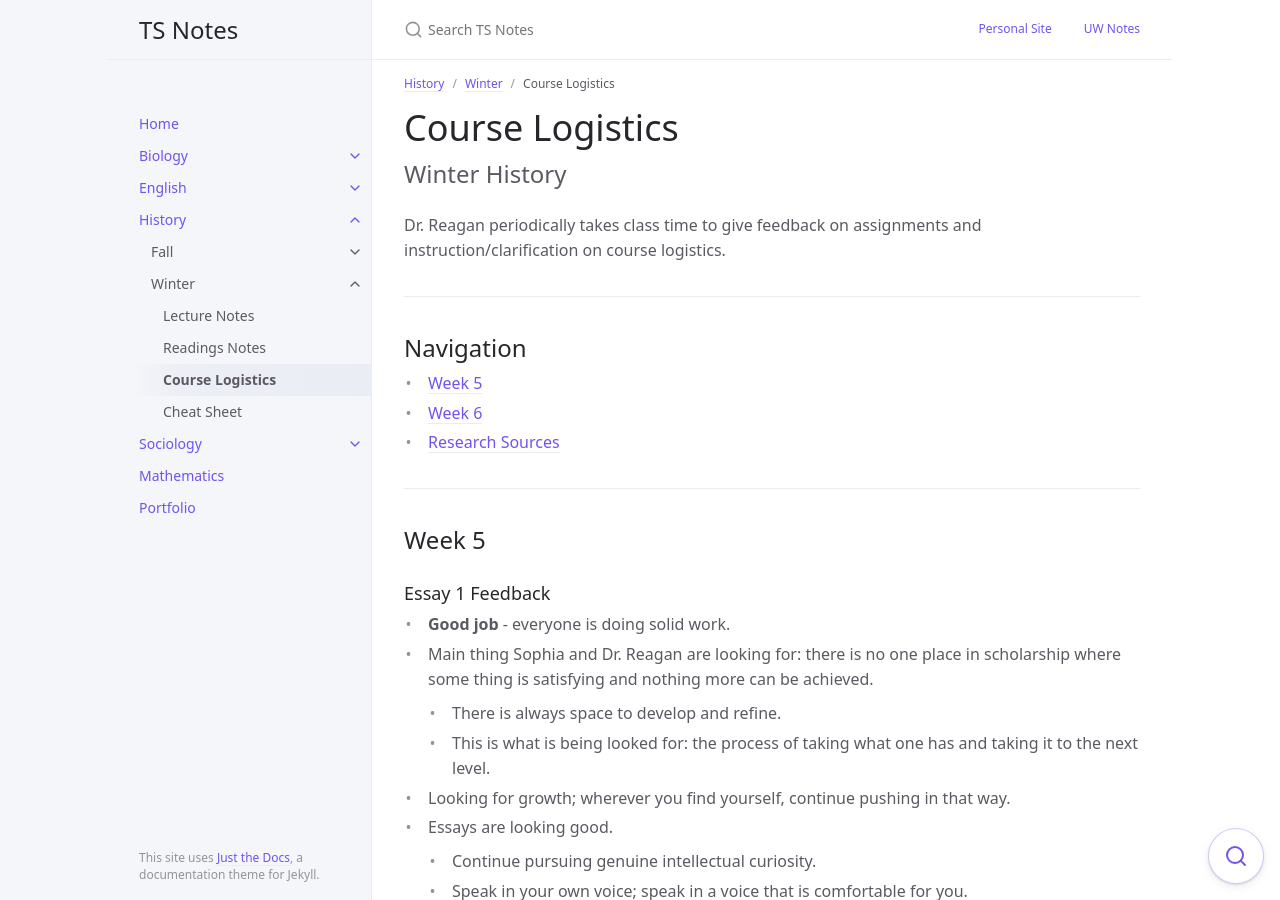
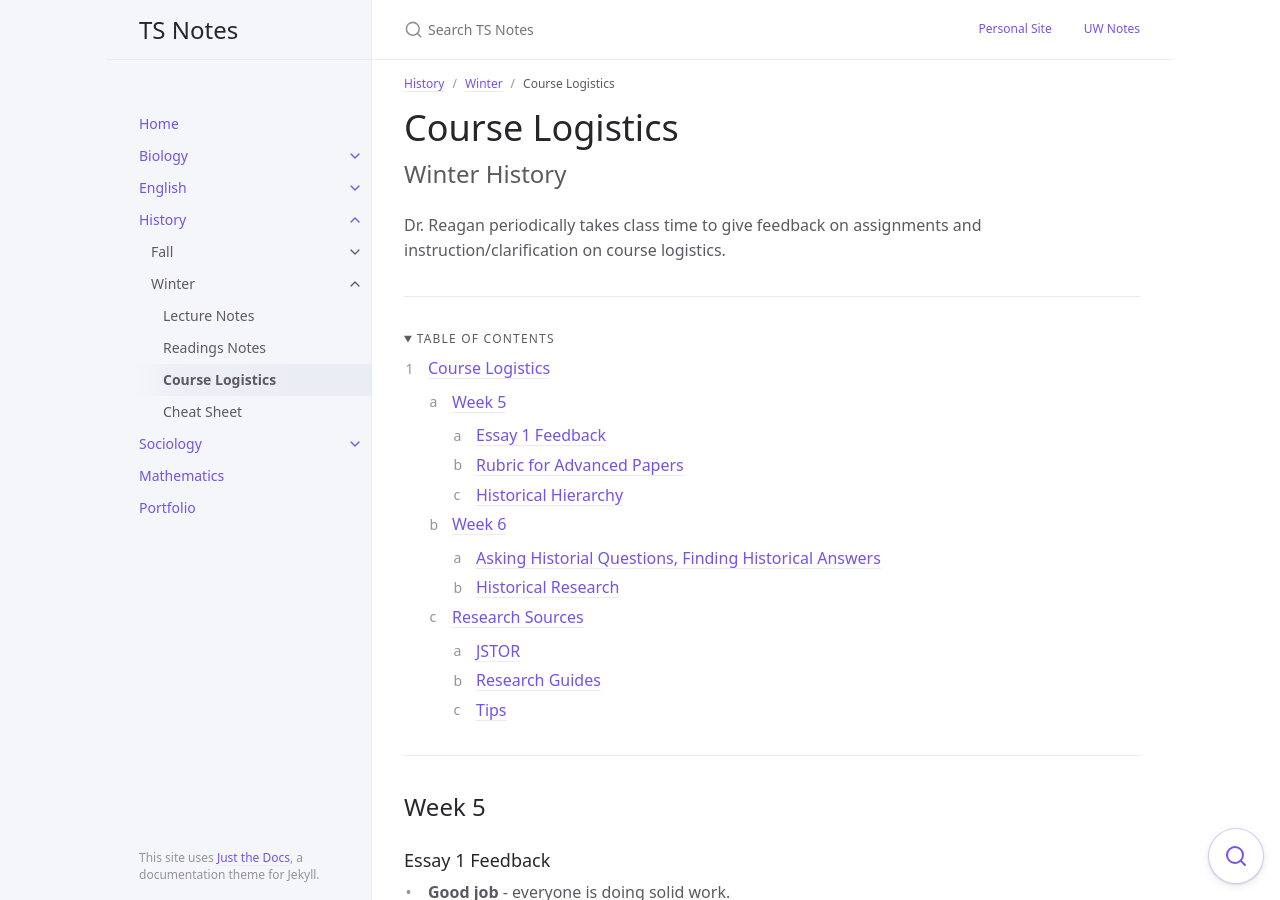
Before and after one commit to andre-ye/ts, a Jekyll site: the page built from docs/history/winter/course-logistics.md, in a window 1280 px wide and 900 px high. Built offline with Jekyll 4.4.1, drawn with Linux system fonts in a browser that asks for light colours; nearby versions of some CDN libraries.

Commit message:
Update course-logistics.md

```diff
--- a/docs/history/winter/course-logistics.md
+++ b/docs/history/winter/course-logistics.md
@@ -15,10 +15,14 @@ Dr. Reagan periodically takes class time to give feedback on assignments and ins
 
 ---
 
-## Navigation
-- [Week 5](#week-5)
-- [Week 6](#week-6)
-- [Research Sources](#research-sources)
+<details open markdown="block">
+  <summary>
+    Table of contents
+  </summary>
+  {: .text-delta }
+1. TOC
+{:toc}
+</details>
 
 ---
 
```
